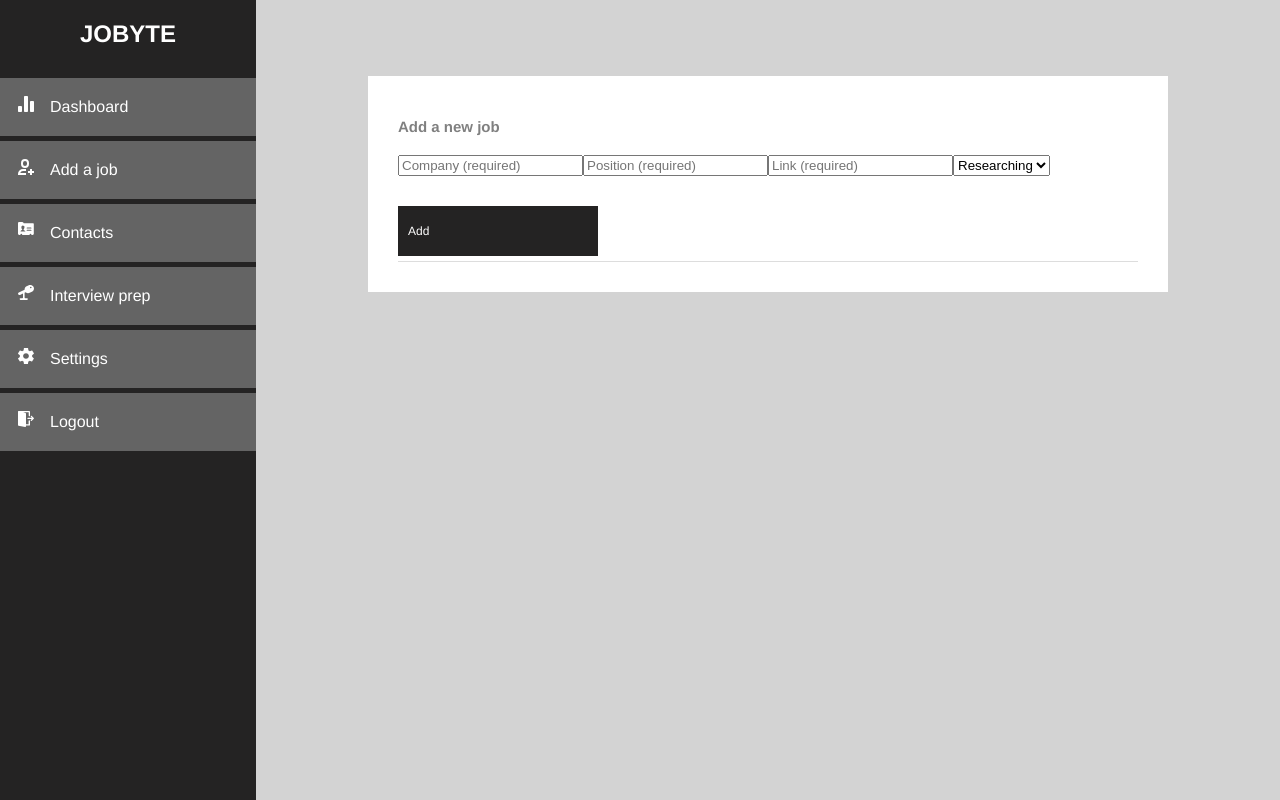
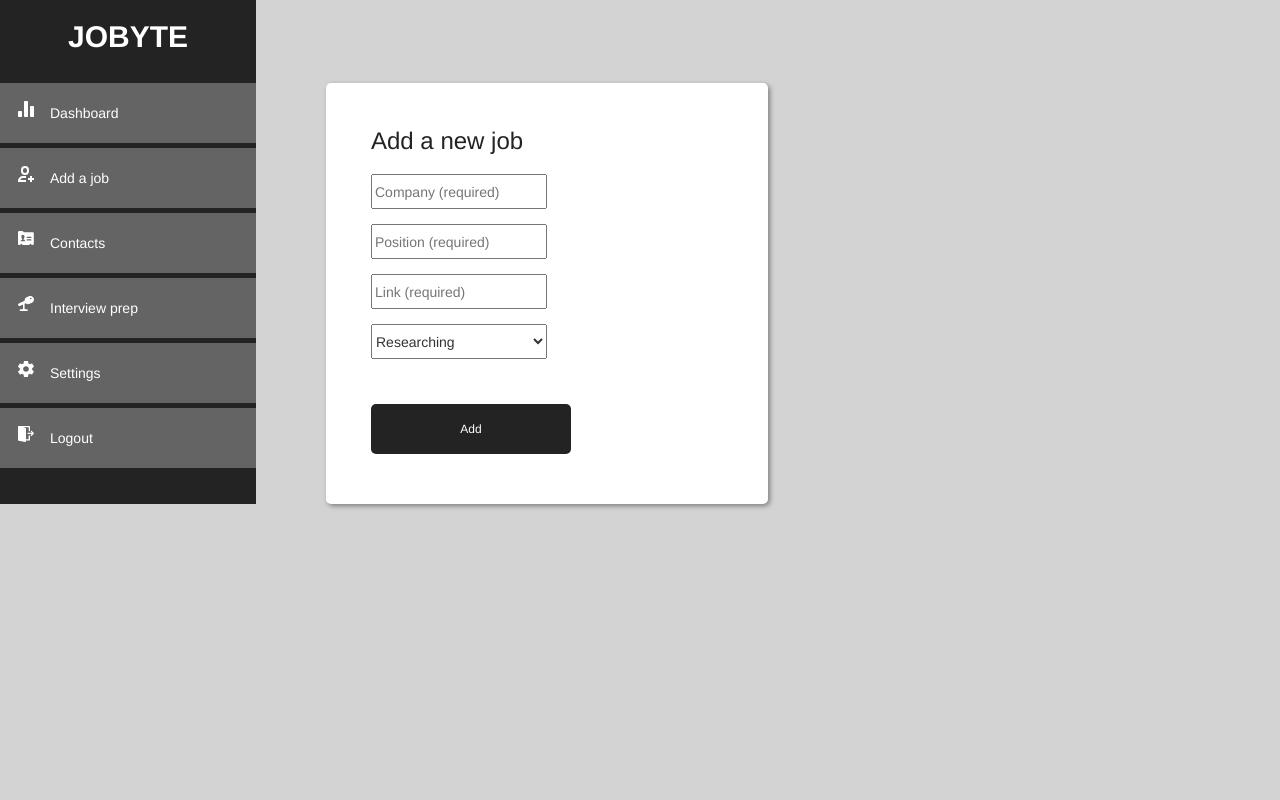
Before and after one commit to johncordano/JoByte, a React (Create React App) app in the folder client/: page /job/new in a window 1280 px wide. Built offline with nearby package versions, Linux system fonts and the light colour scheme; no server answers.

Commit message:
Adding styling changes on Add a job

```diff
--- a/client/package.json
+++ b/client/package.json
@@ -5,6 +5,7 @@
   "proxy": "http://localhost:8080/",
   "dependencies": {
     "react": "^16.2.0",
+    "react-bootstrap": "^0.32.1",
     "react-date-picker": "^6.9.1",
     "react-dom": "^16.2.0",
     "react-easy-chart": "^1.0.0",
--- a/client/public/index.html
+++ b/client/public/index.html
@@ -1,5 +1,6 @@
 <!DOCTYPE html>
 <html lang="en">
+
 <head>
   <meta charset="utf-8">
   <meta name="viewport" content="width=device-width, initial-scale=1, shrink-to-fit=no">
@@ -10,6 +11,9 @@
     -->
   <link rel="manifest" href="%PUBLIC_URL%/manifest.json">
   <link rel="shortcut icon" href="%PUBLIC_URL%/favicon.ico">
+  <link rel="stylesheet" href="https://maxcdn.bootstrapcdn.com/bootstrap/3.3.7/css/bootstrap.min.css" integrity="sha384-BVYiiSIFeK1dGmJRAkycuHAHRg32OmUcww7on3RYdg4Va+PmSTsz/K68vbdEjh4u"
+    crossorigin="anonymous">
+
   <!--
       Notice the use of %PUBLIC_URL% in the tags above.
       It will be replaced with the URL of the `public` folder during the build.
@@ -21,6 +25,7 @@
     -->
   <title>React App</title>
 </head>
+
 <body>
   <noscript>
     You need to enable JavaScript to run this app.
@@ -37,4 +42,5 @@
       To create a production bundle, use `npm run build` or `yarn build`.
     -->
 </body>
+
 </html>
--- a/client/src/App.css
+++ b/client/src/App.css
@@ -9,17 +9,24 @@ body {
   width: 100%;
 }
 
+.page {
+  display: grid;
+  grid-template-columns: 20% 80%;
+  grid-template-areas: 'sidebar main';
+}
+
 /* Navbar */
 
 .sidenav {
-  height: 100%;
+  grid-area: sidebar;
+  background-color: #242323;
+  /* height: 100%;
   width: 20%;
   position: fixed;
   z-index: 1;
   top: 0;
-  left: 0;
-  background-color: #242323;
-  overflow-x: hidden;
+  left: 0; */
+  /* overflow-x: hidden; */
 }
 
 .sidenav h2 {
@@ -49,37 +56,34 @@ body {
   margin: 18px;
 }
 
-.centralized {
-  width: 80%;
-  float: right;
+.main {
+  grid-area: main;
 }
 
 .container-dashboard {
-  display: flex;
-  margin: 0 75px 0 75px;
-  justify-content: center;
+  /* display: flex; */
+  margin: 80px;
+  /* justify-content: center; */
 }
 
-.total-applied {
+.hello-container {
   margin-right: 40px;
+  width: 100%;
 }
 
 .scheduled-interview {
   margin-left: 20px;
 }
 
-.total-applied,
-.scheduled-interview {
-  width: 370px;
-  height: 117px;
+.chart-container {
+  width: 100%;
   background: white;
-  margin-top: 76px;
+  margin-top: 48px;
   padding: 20px;
 }
 
-.total-applied h3,
-.scheduled-interview h3,
-.total-researching h3 {
+.hello-container h3,
+.chart-container h3 {
   font-size: 18px;
   color: gray;
   margin: 0;
@@ -87,22 +91,25 @@ body {
   font-weight: 400;
 }
 
-.total-applied p,
-.scheduled-interview p,
-.total-researching p {
+.hello-container p {
   width: 50%;
   float: left;
   font-weight: 400;
   font-size: 20px;
   margin-bottom: 0;
-  margin-top: 33px;
 }
 
-.total-applied img,
+.tab-container {
+  background: white;
+  padding: 20px;
+  margin-top: 46px;
+}
+
+/* .total-applied img,
 .scheduled-interview img {
   width: 50%;
   padding-right: 20px;
-}
+} */
 .total-researching svg {
   width: 100%;
   margin: 0 auto;
@@ -114,27 +121,24 @@ body {
 .view-form {
   border: none;
   padding: 5px 0;
-  display: flex;
-  flex-wrap: wrap;
-  font-size: 18px;
-  width: 100%;
-  border-bottom: 1px solid #ddd;
+  display: grid;
   line-height: 30px;
-  margin-top: 10px;
 }
 
-/* .input-label {
-  font-size: 14px;
-  line-height: 30px;
-} */
+.add-form input,
+.add-form select {
+  height: 35px;
+  margin-bottom: 15px;
+  width: 50%;
+}
 
 .new-job,
 .job-info {
   background: white;
-  max-width: 800px;
-  margin: 76px auto;
-  padding: 30px;
-  overflow: auto;
+  margin: 83px 50% 0 70px;
+  padding: 45px;
+  border-radius: 5px;
+  box-shadow: 2px 2px 5px grey;
 }
 
 .add-btn {
@@ -149,16 +153,14 @@ body {
   margin-top: 30px;
   display: inherit;
   cursor: pointer;
+  border-radius: 5px;
 }
 
 /* Myjobs table */
 
-.table-job,
-.chart {
-  margin: 0 75px;
+.table-job {
   background: white;
-  margin-top: 60px;
-  padding: 20px;
+  margin-top: 30px;
 }
 
 .table-job {
@@ -171,8 +173,9 @@ body {
 
 .table-job h2,
 .new-job h2 {
-  font-size: 15px;
-  color: gray;
+  font-size: 24px;
+  color: #242323;
+  margin-top: 0;
   margin-bottom: 15px;
 }
 
--- a/client/src/components/AddJob.js
+++ b/client/src/components/AddJob.js
@@ -2,7 +2,6 @@ import React, { Component } from 'react';
 import { Link } from 'react-router-dom';
 import API from '../utils/API';
 import Navbar from './Navbar';
-
 
 class AddJob extends Component {
   constructor(props) {
@@ -16,17 +15,15 @@ class AddJob extends Component {
     };
   }
 
-
   componentDidMount() {
     this.loadJob();
-  };
+  }
 
   loadJob = () => {
     API.getJob()
       .then(res => this.setState({ jobsArray: res.data }))
       .catch(err => console.log(err));
   };
-
 
   handleInputChange = event => {
     const { name, value } = event.target;
@@ -49,11 +46,11 @@ class AddJob extends Component {
   };
 
   render() {
-    console.log(this.props.history)
+    console.log(this.props.history);
     return (
-      <div>
+      <div className="page">
         <Navbar />
-        <div className="centralized">
+        <div className="main">
           <div className="new-job">
             <h2>Add a new job</h2>
             <form className="add-form">
@@ -79,16 +76,13 @@ class AddJob extends Component {
                 name="link"
                 placeholder="Link (required)"
               />
-              <select id="" name = "status" onChange={this.handleInputChange} value={this.state.status}>
-                  <option value="Researching">Researching</option>
-                  <option value="Applied">Applied</option>
-                  <option value="Interviewing">Interviewing</option>
-               </select>
-              <Link
-                  to='/'
-                  className="add-btn"
-                  onClick={this.handleFormSubmit}>
-                  Add
+              <select id="" name="status" onChange={this.handleInputChange} value={this.state.status}>
+                <option value="Researching">Researching</option>
+                <option value="Applied">Applied</option>
+                <option value="Interviewing">Interviewing</option>
+              </select>
+              <Link to="/" className="add-btn" onClick={this.handleFormSubmit}>
+                Add
               </Link>
             </form>
           </div>
--- a/client/src/components/MyActions.js
+++ b/client/src/components/MyActions.js
@@ -9,7 +9,6 @@ class MyActions extends Component {
   render() {
     return (
       <div className="table-job">
-        <h2>Your outstanding actions</h2>
         <table className="rtable">
           <thead>
             <tr>
--- a/client/src/components/Myjobs.js
+++ b/client/src/components/Myjobs.js
@@ -21,7 +21,6 @@ class Myjobs extends Component {
     // console.log(this.state.status);
     return (
       <div className="table-job">
-        <h2>Your saved jobs</h2>
         <table className="rtable">
           <thead>
             <tr>
--- a/client/src/components/ViewJob.js
+++ b/client/src/components/ViewJob.js
@@ -34,7 +34,6 @@ class ViewJob extends Component {
     });
   };
 
-
   loadActions = () => {
     const jobId = this.state.curJob.id;
     API.getAction(jobId)
@@ -42,14 +41,12 @@ class ViewJob extends Component {
       .catch(err => console.log(err));
   };
 
-
   handleJobInputChange = event => {
     const { name, value } = event.target;
     const { curJob } = this.state;
-    const newCurJob = { ...curJob, [name]: value}
+    const newCurJob = { ...curJob, [name]: value };
     this.setState({ curJob: newCurJob });
   };
-
 
   handleDropdownChange = event => {
     const { curJob } = this.state;
@@ -64,9 +61,7 @@ class ViewJob extends Component {
     });
   };
 
-
   onDateChange = date => this.setState({ date });
-
 
   handleJobUpdate = event => {
     event.preventDefault();
@@ -77,27 +72,24 @@ class ViewJob extends Component {
       link: this.state.curJob.link,
       status: this.state.curJob.status
     })
-    .then(console.log('Successfully updated job'))
-    .catch(err => console.log(err));
+      .then(console.log('Successfully updated job'))
+      .catch(err => console.log(err));
   };
-
 
   handleJobDelete = event => {
     event.preventDefault();
-    API.deleteJob({id: this.state.curJob.id})
+    API.deleteJob({ id: this.state.curJob.id })
       .then(console.log('Successfully deleted job'))
       .catch(err => console.log(err));
   };
 
-
   handleActionDelete = (event, id) => {
     event.preventDefault();
-    console.log(id)
-    API.deleteAction({id: id})
+    console.log(id);
+    API.deleteAction({ id: id })
       .then(this.loadActions())
       .catch(err => console.log(err));
   };
-
 
   handleFormSubmit = event => {
     event.preventDefault();
@@ -111,13 +103,12 @@ class ViewJob extends Component {
       .catch(err => console.log(err));
   };
 
-
   render() {
     // console.log(this.state);
     return (
-      <div>
+      <div className="page">
         <Navbar />
-        <div className="centralized">
+        <div className="main">
           <div className="job-info">
             <div className="input">
               <form className="add-form">
@@ -146,14 +137,14 @@ class ViewJob extends Component {
                   <option value="Researching">Researching</option>
                   <option value="Applied">Applied</option>
                   <option value="Interviewing">Interviewing</option>
-               </select>
+                </select>
                 <button className="add-btn" onClick={this.handleJobUpdate}>
                   Save Changes
                 </button>
                 <button className="add-btn" onClick={this.handleJobDelete}>
                   Delete Job
                 </button>
-            </form>
+              </form>
             </div>
           </div>
           <div className="job-info">
```
Also changed, not shown: client/src/components/Dashboard.js (+56 -57 lines), 1 other file (tests, documents, lock files or other folders). Lines whose indentation alone changed are shown as unchanged.
